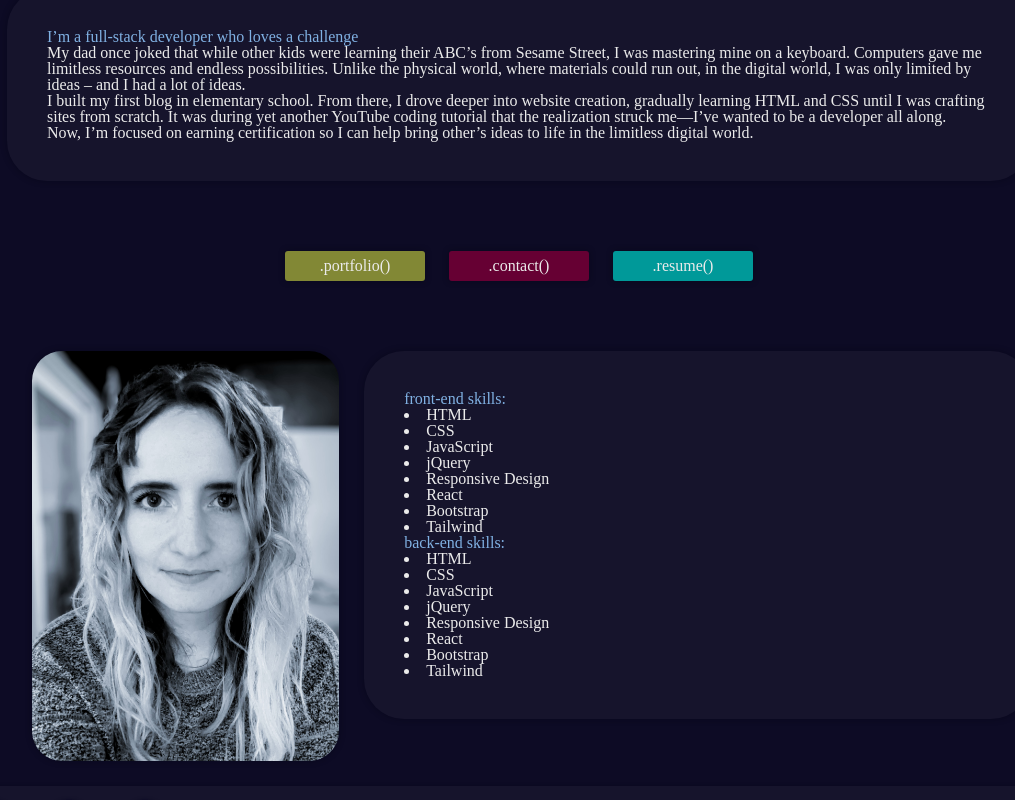
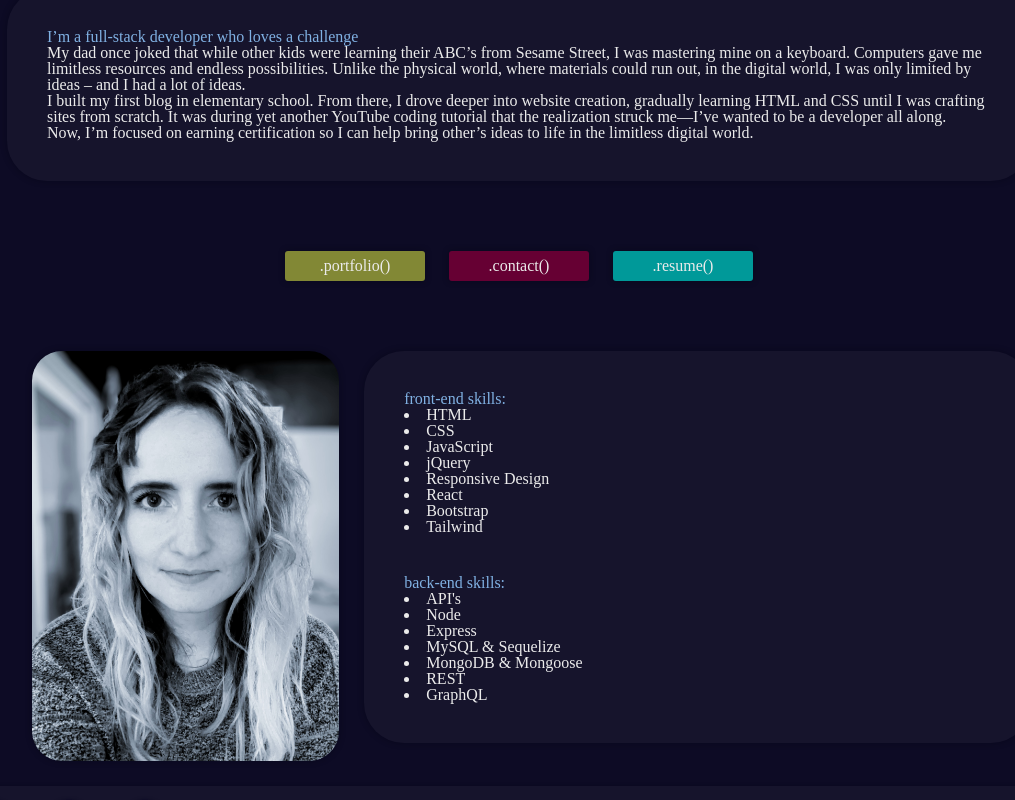
Before and after one commit to hannah-finch/portfolio, a React (Vite) app: page / in a window 1280 px wide. Shown: the part 461-1261 px from the top of the page, without its empty margins (121-1136 px from the left). Built offline with nearby package versions, Linux system fonts and the light colour scheme; a web font is replaced by a local one.

Commit message:
add link to resume

```diff
--- a/src/components/header.jsx
+++ b/src/components/header.jsx
@@ -1,4 +1,6 @@
 import { NavLink } from 'react-router-dom';
+import standInResume from '../components/stand-in-resume.pdf'
+
 
 // Will use Link components from react-router-dom to conditionally render the different sections
 // Click a link = highlight active link, url changes, corresponding section displays
@@ -19,9 +21,12 @@ function Header() {
         <NavLink to={'/contact'}className={({ isActive }) => (isActive ? "active-link" : "normal-link")}>
           .contact()
         </NavLink>
-        <NavLink to={'/resume'}className={({ isActive }) => (isActive ? "active-link" : "normal-link")}>
+        <a href={standInResume} target="_blank" className={({ isActive }) => (isActive ? "active-link" : "normal-link")}>
           .resume()
-        </NavLink>
+        </a>
+        {/* <NavLink to={'/resume'}className={({ isActive }) => (isActive ? "active-link" : "normal-link")}>
+          .resume()
+        </NavLink> */}
       </nav>
     </header>
   )
--- a/src/pages/about.jsx
+++ b/src/pages/about.jsx
@@ -5,12 +5,6 @@ import '../assets/css/about.css';
 // on first load, About me title and section should be selected by default
 // About me section = photo and bio
 
-
-/*
-
-{`class ${literal}`}
-
-*/
 
 function About() {
 
@@ -56,15 +50,15 @@ function About() {
           <li>React</li>
           <li>Bootstrap</li>
           <li>Tailwind</li>
+        <div className="spacer"></div>
         <h3>back-end skills:</h3>
-          <li>HTML</li>
-          <li>CSS</li>
-          <li>JavaScript</li>
-          <li>jQuery</li>
-          <li>Responsive Design</li>
-          <li>React</li>
-          <li>Bootstrap</li>
-          <li>Tailwind</li>
+          <li>API&apos;s</li>
+          <li>Node</li>
+          <li>Express</li>
+          <li>MySQL & Sequelize</li>
+          <li>MongoDB & Mongoose</li>
+          <li>REST</li>
+          <li>GraphQL</li>
       </div>
     </section>
 
--- a/src/pages/contact.jsx
+++ b/src/pages/contact.jsx
@@ -83,7 +83,7 @@ const Form = (() => {
           onBlur={handleBlur}
           type="text"
           placeholder="Name"
-          required="true"
+          required
         />
         <label htmlFor="senderName">{nameMessage}</label><br></br>
         <input
@@ -93,7 +93,7 @@ const Form = (() => {
           onBlur={handleBlur}
           type="text"
           placeholder="email"
-          required="true"
+          required
         />
         <label htmlFor="email">{emailMessage}</label><br></br>
         <textarea
@@ -103,7 +103,7 @@ const Form = (() => {
           onBlur={handleBlur}
           type="text"
           placeholder="Message"
-          required="true"
+          required
         />
         <label htmlFor="message">{messageMessage}</label><br></br>
         <button className="submit-btn" type="submit">
@@ -111,9 +111,9 @@ const Form = (() => {
         </button>
       </form>
 
-      Name: {senderName} <br></br>
+      {/* Name: {senderName} <br></br>
       Email: {email} <br></br>
-      Message: {message} <br></br>
+      Message: {message} <br></br> */}
 
     </div>
   );
--- a/src/pages/resume.jsx
+++ b/src/pages/resume.jsx
@@ -1,4 +1,5 @@
 import '../assets/css/resume.css'
+import standInResume from '../components/stand-in-resume.pdf'
 
 // Resume section = link to download resume and list of my proficiencies
 
@@ -10,7 +11,10 @@ function Resume() {
     <section className="delay">
 
     <section className="text-box shadow1">
-      <h3>Something</h3>
+      <h3>Resume</h3>
+
+      <a href = {standInResume} target = "_blank">RESUME</a>
+
     </section>
 
     </section>
```
Also changed, not shown: src/main.jsx (+4 -4 lines), 1 other file (tests, documents, lock files or other folders).
